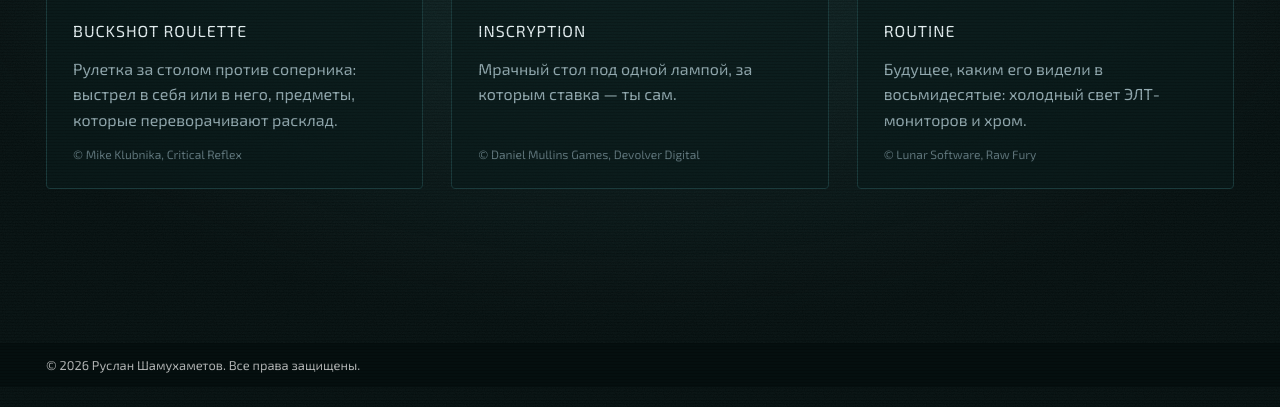
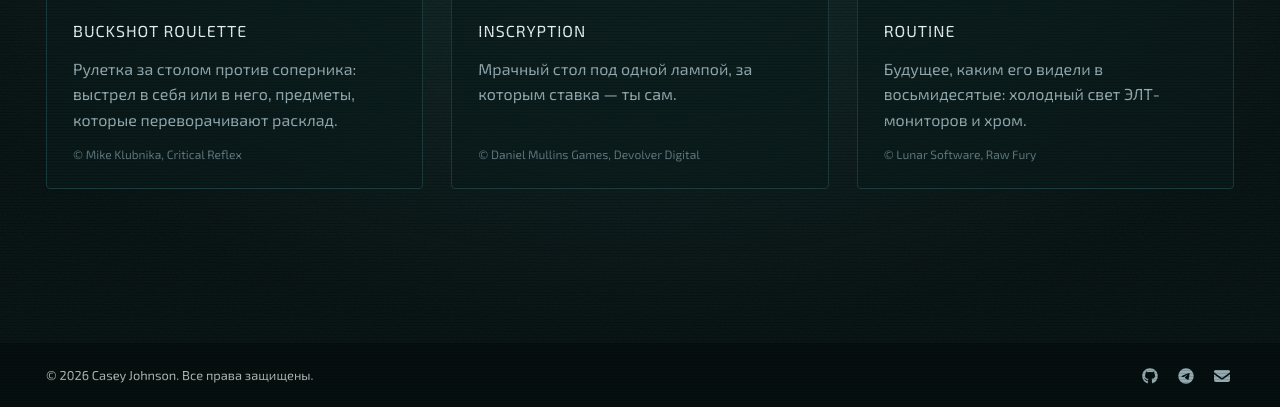
Before and after one commit to CaseyJohnson-RS/Live, an MkDocs documentation site: the page built from docs/index.md, in a window 1280 px wide and 900 px high, scrolled down 1359 px, cut to the strip 493-900 px from the top of the window. Built offline with MkDocs 1.6.1 and Material for MkDocs 9.7.7, drawn with Linux system fonts in a browser that asks for light colours; some web fonts are replaced.

Commit message:
chore(site): sign as Casey Johnson and add footer contacts
Copyright under the pseudonym; GitHub, Telegram and email
as icons in the footer.

```diff
--- a/docs/stylesheets/extra.css
+++ b/docs/stylesheets/extra.css
@@ -813,3 +813,13 @@
   margin-top: 0.2em;
   margin-bottom: 0;
 }
+
+/* Контакты в подвале: сталь, при наведении загораются неоном */
+.md-social__link svg {
+  fill: var(--c-text-2);
+  transition: fill 0.2s, filter 0.2s;
+}
+.md-social__link:hover svg {
+  fill: var(--c-accent);
+  filter: drop-shadow(0 0 6px rgb(var(--c-accent-rgb) / 0.7));
+}
--- a/mkdocs.yml
+++ b/mkdocs.yml
@@ -1,7 +1,7 @@
 site_name: Live
 site_description: Правила игры Live
 site_url: https://caseyjohnson-rs.github.io/Live/
-copyright: © 2026 Руслан Шамухаметов. Все права защищены.
+copyright: © 2026 Casey Johnson. Все права защищены.
 
 # Битый якорь (например, в глоссарии) должен ронять сборку в --strict
 validation:
@@ -33,6 +33,17 @@
 extra:
   # Без строки «Made with Material for MkDocs» в подвале
   generator: false
+  # Контакты — иконками в подвале, рядом с копирайтом
+  social:
+    - icon: fontawesome/brands/github
+      link: https://github.com/CaseyJohnson-RS
+      name: GitHub
+    - icon: fontawesome/brands/telegram
+      link: https://t.me/casey_johnson
+      name: Telegram
+    - icon: fontawesome/solid/envelope
+      link: mailto:casey.johnson.r@yandex.ru
+      name: casey.johnson.r@yandex.ru
 
 extra_css:
   - stylesheets/extra.css
```
